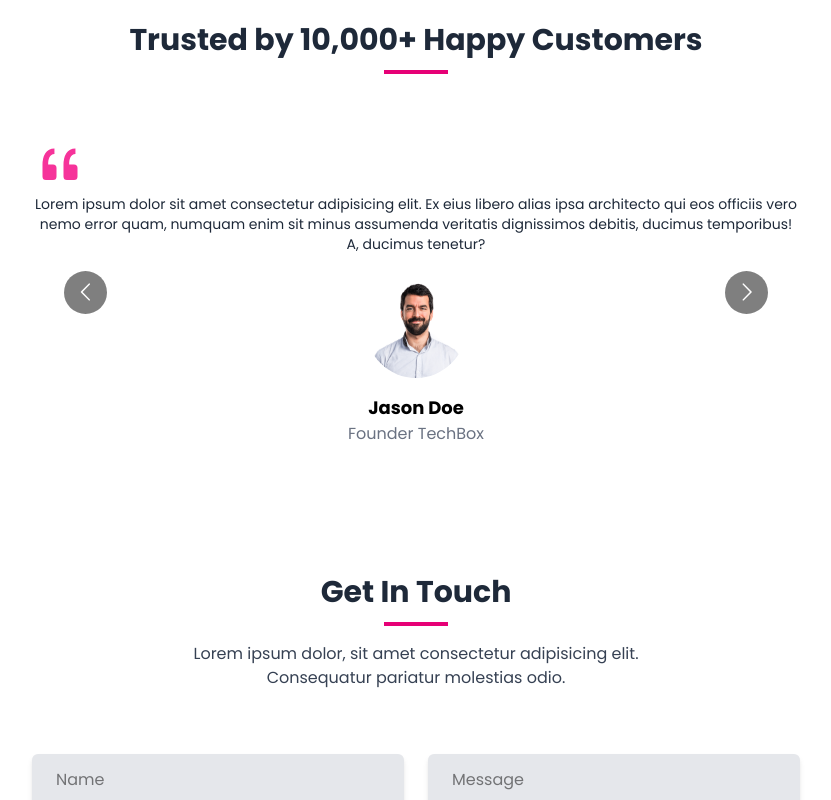
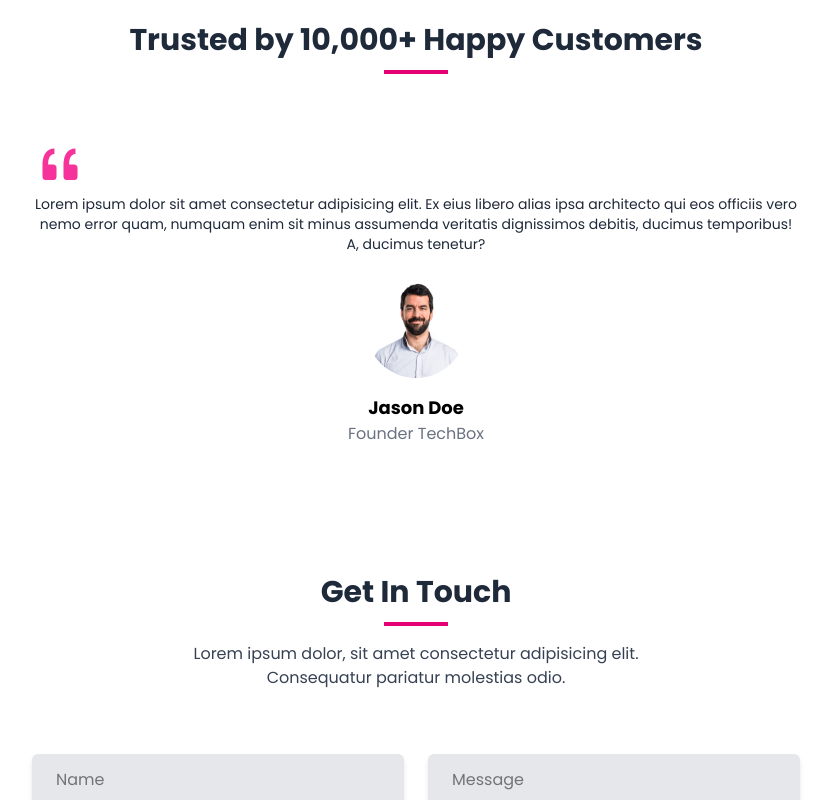
Before and after one commit to denisdiaconu/product-landing-page, a Next.js app: page / in a window 1280 px wide. Shown: the part 2660-3460 px from the top of the page, without its empty margins (224-1055 px from the left). Built offline with nearby package versions, Linux system fonts and the light colour scheme.

Commit message:
Remove arrows from review slider

```diff
--- a/components/Home/Review/ReviewSlider.tsx
+++ b/components/Home/Review/ReviewSlider.tsx
@@ -30,6 +30,7 @@ const ReviewSlider = () => {
       autoPlay={true}
       autoPlaySpeed={4000}
       keyBoardControl={true}
+      removeArrowOnDeviceType={['tablet', 'mobile']}
     >
       <ReviewCard image="/images/c1.png" name="John Doe" role="Founder Codex" />
       <ReviewCard
```
